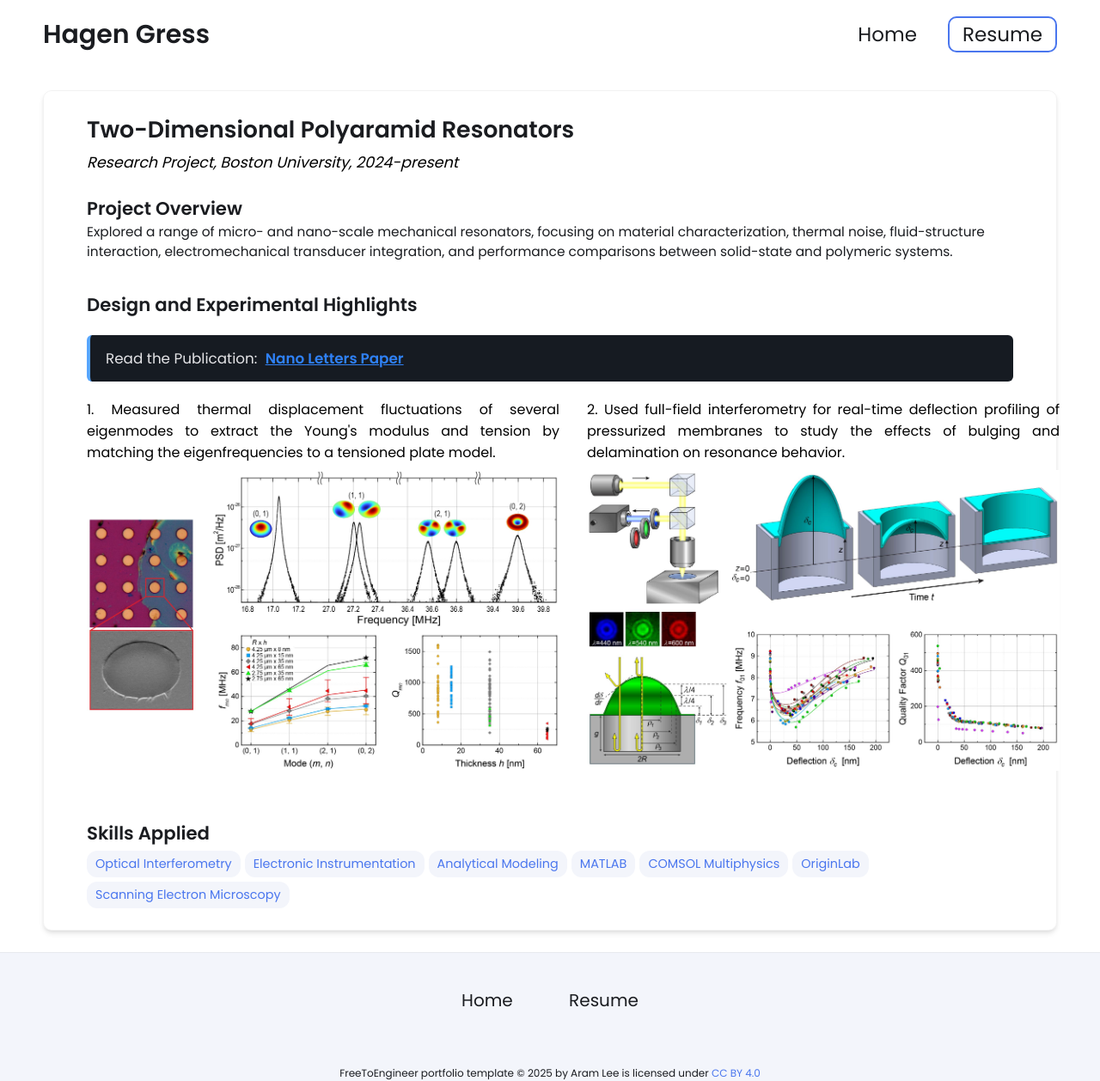
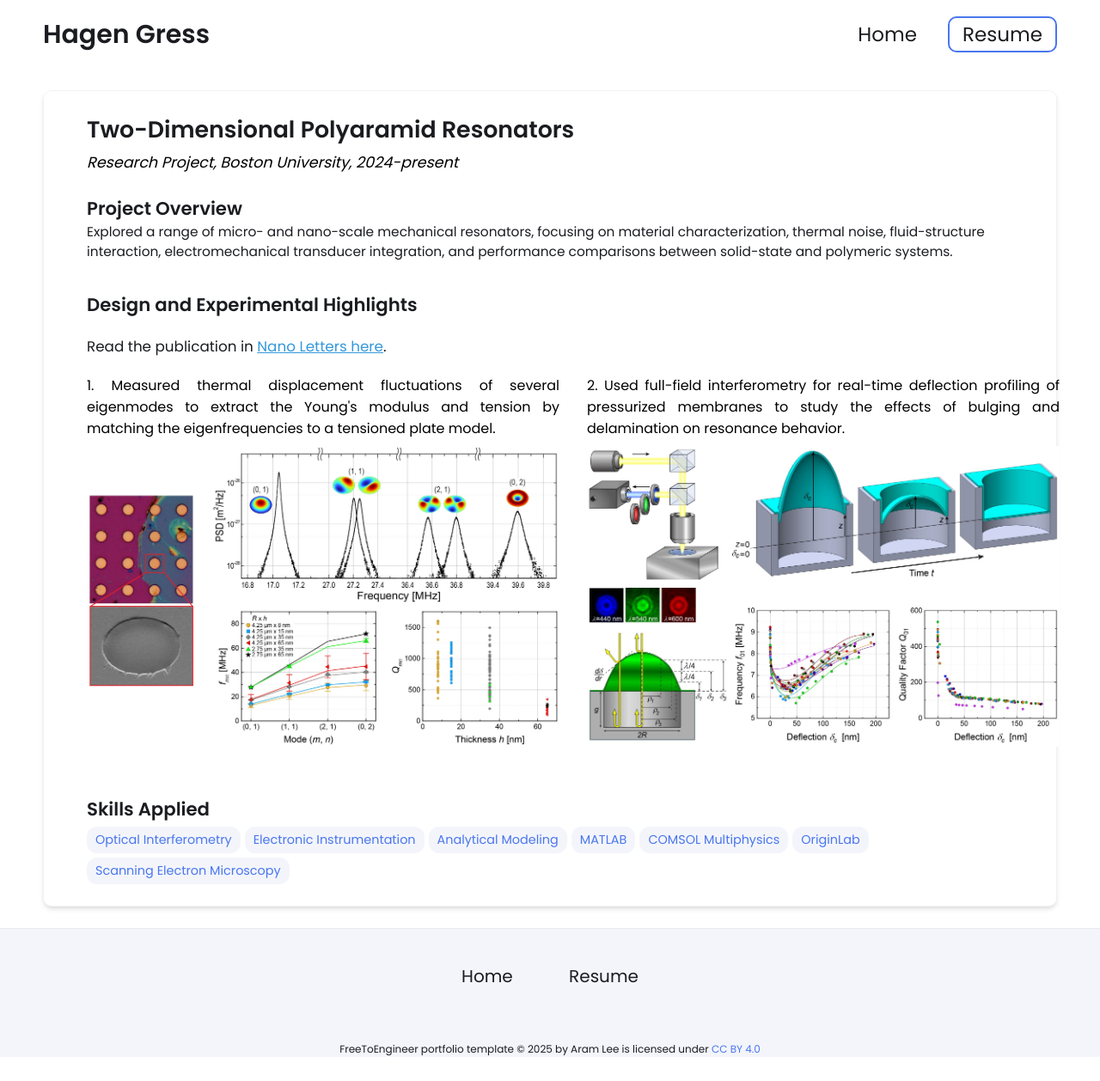
Before and after one commit to HagenGress/HagenGress.github.io, a Jekyll site: the page built from _projects/2D_Resonators/index.md, in a window 1280 px wide. Shown: the whole page at 86% size. Built offline with Jekyll 4.4.1, drawn with Linux system fonts in a browser that asks for light colours; after the commit the page ends 1230 px from its top, so only the background shows below that.

Commit message:
Update index.md

```diff
--- a/_projects/2D_Resonators/index.md
+++ b/_projects/2D_Resonators/index.md
@@ -12,10 +12,7 @@ main-image: /2D_Resonators_TitlePicture.jpg
 
 ## Design and Experimental Highlights
 
-<div style="margin: 20px 0; padding: 14px 18px; background-color: #161b22; border-left: 4px solid #58a6ff; border-radius: 6px;">
-  <span style="color: #e4e4e7; font-weight: 500; font-size: 1.05em; margin-right: 5px;">Read the Publication:</span>
-  <a href="https://pubs.acs.org/doi/abs/10.1021/acs.nanolett.5c04440" target="_blank" style="color: #2f81f7; text-decoration: underline; font-weight: 600; font-size: 1.05em; transition: color 0.2s;">Nano Letters Paper</a>
-</div>
+<p style="margin: 20px 0; font-size: 1.05em;">Read the publication in <a href="https://pubs.acs.org/doi/abs/10.1021/acs.nanolett.5c04440" target="_blank" style="text-decoration: underline; font-weight: 500;">Nano Letters here</a>.</p>
 
 {% include image-gallery.html
    images="
```
